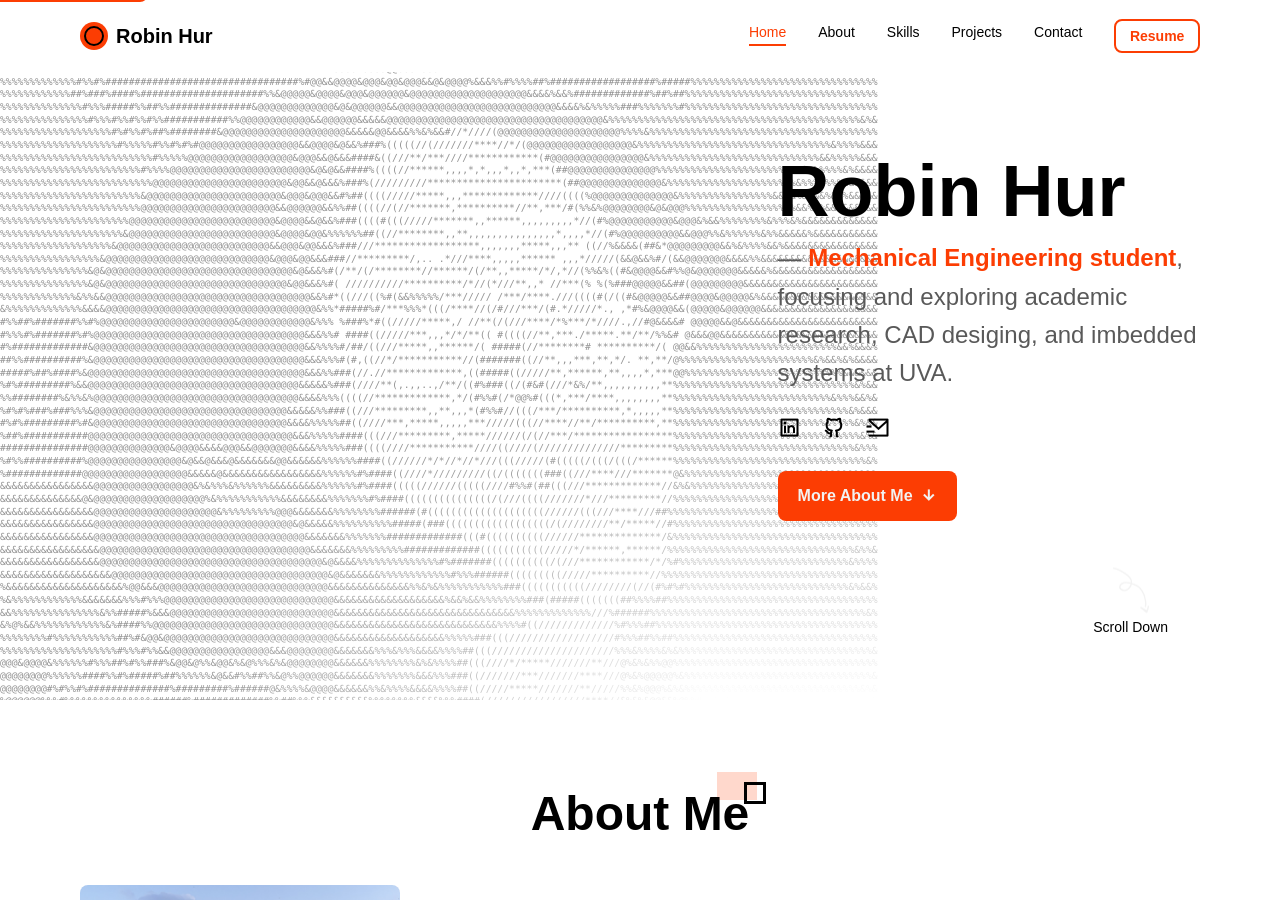
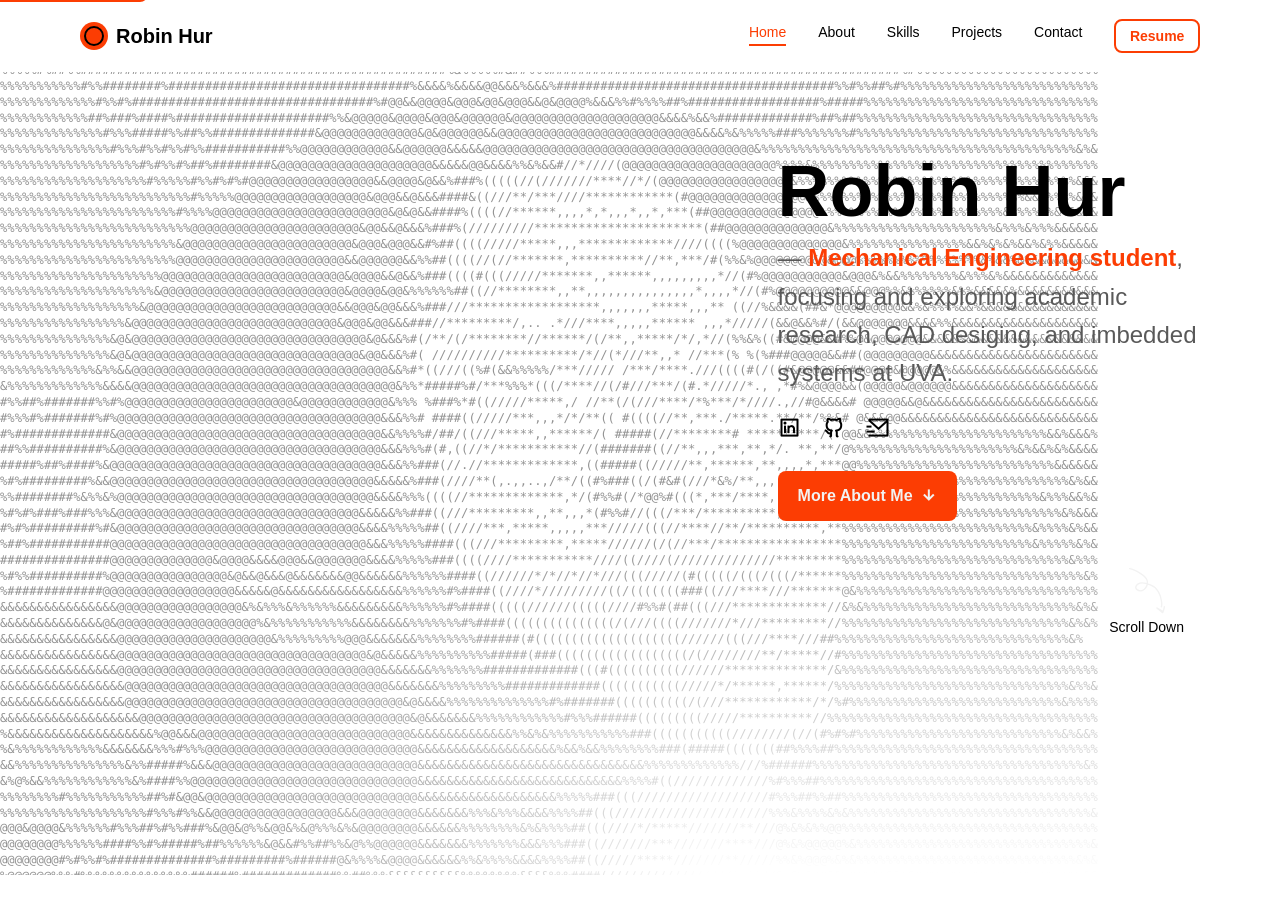
Before and after one commit to RobinKHur/RobinKHur.github.io, a Jekyll site: the page built from index.html, in a window 1280 px wide and 900 px high. Built offline with Jekyll 4.4.1, drawn with Linux system fonts in a browser that asks for light colours; some web fonts are replaced.

Commit message:
Add files via upload

```diff
--- a/css/styles.css
+++ b/css/styles.css
@@ -274,8 +274,8 @@ button { font-family: inherit; cursor: pointer; border: none; background: none;
      - `overflow` was changed from `hidden` to `visible` so the absolutely-positioned `.home__scroll` (which extends `translateY(50%)` below `.home`'s bottom edge at >=1150px) can render outside the section box. The ASCII art itself doesn't bleed: it is anchored with `inset: 0` directly to `.home`, so its visible box still equals the section box either way. */
   position: relative;
   z-index: 1;
-  /* Min-height fits the full ASCII figure (now at 6.45–14.06px clamp): the figure pre is ~715px tall at the 1150px breakpoint, ~896px at 1440, and ~1151px at 1920 (63 lines × 1.3 × font-size). Without a min-height the figure overflows into .about visually. clamp(700px, 75vh, 1300px) keeps a 700px floor for narrow viewports and a 1300px ceiling on widescreens; 75vh fills the gap responsively. The home section already has `padding-bottom: 4rem`, so this min-height includes that padding. Pairs with the new bottom-fade mask layer on .home__ascii-art to give the figure a soft bottom terminus. */
-  min-height: clamp(700px, 75vh, 1300px);
+  /* Min-height further extended (1.25×) from the previous clamp(700px, 75vh, 1300px) → clamp(875px, 75vh, 1625px) to keep pace with the latest ASCII font bump. Floor and ceiling scale 1.25× (700 → 875, 1300 → 1625); vh stays at 75 so the home height scales proportionally to viewport on mobile/tablet rather than dominating it. At the ASCII ceiling (17.58px font × 1.3 line-height × 63 lines = ≈1439px pre height) the figure almost fills the 1625px home height; the bottom-fade mask layer terminates the figure softly at the home's bottom edge so any small overflowing residual is invisible. */
+  min-height: clamp(875px, 75vh, 1625px);
 }
 
 .home__container {
@@ -306,8 +306,8 @@ button { font-family: inherit; cursor: pointer; border: none; background: none;
 
 .home__ascii-art__pre {
   font-family: ui-monospace, "SF Mono", Menlo, Consolas, "Courier New", monospace;
-  /* Sized up another 25% (1.25×) from the previous clamp(5.15625px, 0.609vw, 11.25px) → exact math gives 6.4453 / 0.76125 / 14.0625, rounded below to 6.45 / 0.76 / 14.06 for clean CSS. History of clamps: 22/2.6/48 → 11/1.3/24 → 5.5/0.65/12 → 2.75/0.325/6 → 3.4375/0.40625/7.5 → 5.15625/0.609/11.25 → now 6.4453/0.76125/14.0625. Floor 6.45px keeps the figure legible on narrow viewports; 0.76vw scales smoothly; 14.06px ceiling on wide breakpoints. At the ceiling the figure is ≈1151px tall (63 lines × 1.3 × 14.06) — combined with the new `.home { min-height: clamp(700px, 75vh, 1300px) }` and the second mask gradient that fades the figure out at the bottom, the whole figure now fits within the home section. line-height:1.3 prevents glyph descenders clipping the row above. No max-width on the <pre> — `.home__ascii-art` is the positioning context (inset:0 spans the full section width). */
-  font-size: clamp(6.45px, 0.76vw, 14.06px);
+  /* Sized up another 25% (1.25×) from the previous clamp(6.45px, 0.76vw, 14.06px) → exact math gives 8.0625 / 0.95 / 17.575, written as clamp(8.06px, 0.95vw, 17.58px) below. History of clamps: 22/2.6/48 → 11/1.3/24 → 5.5/0.65/12 → 2.75/0.325/6 → 3.4375/0.40625/7.5 → 5.15625/0.609/11.25 → 6.45/0.76/14.06 → now 8.06/0.95/17.58. Floor 8.06px keeps the figure readable on narrow viewports; 0.95vw scales smoothly; 17.58px ceiling on wide breakpoints. At the ceiling the figure is ≈1439px tall (63 lines × 1.3 × 17.58) — combined with the further-extended `.home { min-height: clamp(875px, 94vh, 1625px) }` and the bottom-fade mask layer, the whole figure still fits within the home section. line-height:1.3 prevents glyph descenders clipping the row above. No max-width on the <pre> — `.home__ascii-art` is the positioning context (inset:0 spans the full section width). */
+  font-size: clamp(8.06px, 0.95vw, 17.58px);
   line-height: 1.3;
   color: var(--text-color);
   white-space: pre;
@@ -981,11 +981,11 @@ button:focus-visible {
 
   .footer__container { padding-inline: 1.5rem; }
 
-  /* The scroll-down indicator still straddles the seam between home and about at large screens, but is now anchored on the RIGHT edge (right: 2rem) instead of centered. `bottom: 0` anchors it to .home's bottom edge; `transform: translateY(50%)` (no X component since `right` already establishes the horizontal position) shifts it down by half its height so the upper half sits inside home and the lower half visually overlays about's top region. `.home` has `z-index: 1` (its own stacking context) so this half-overflowing segment stays visible instead of being hidden behind about's first row. `z-index: 5` keeps it above .home__ascii-art (0) and .home__data (2). */
+  /* The scroll-down indicator straddles the seam between home and about at large screens, firmly anchored on the RIGHT edge of the page (`right: 1rem` — a small gutter from the right edge so it doesn't sit flush against the viewport). `bottom: 0` anchors it to .home's bottom edge; `transform: translateY(50%)` (no X component since `right` already establishes the horizontal position) shifts it down by half its height so the upper half sits inside home and the lower half visually overlays about's top region. `.home` has `z-index: 1` (its own stacking context) so this half-overflowing segment stays visible instead of being hidden behind about's first row. `z-index: 5` keeps it above .home__ascii-art (0) and .home__data (2). */
   .home__scroll {
     position: absolute;
     bottom: 0;
-    right: 2rem;
+    right: 1rem;
     transform: translateY(50%);
     z-index: 5;
     margin: 0;
```
